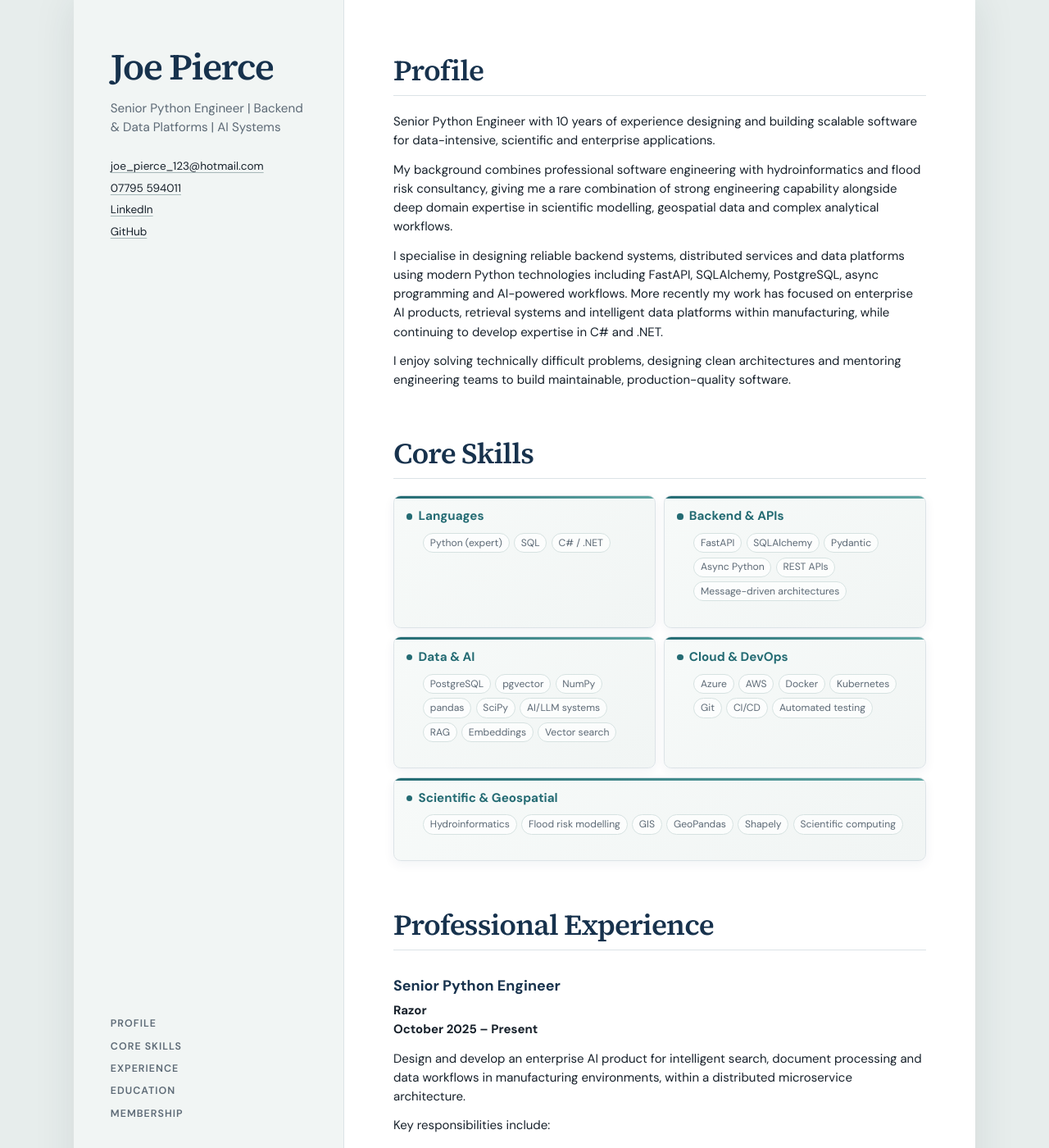
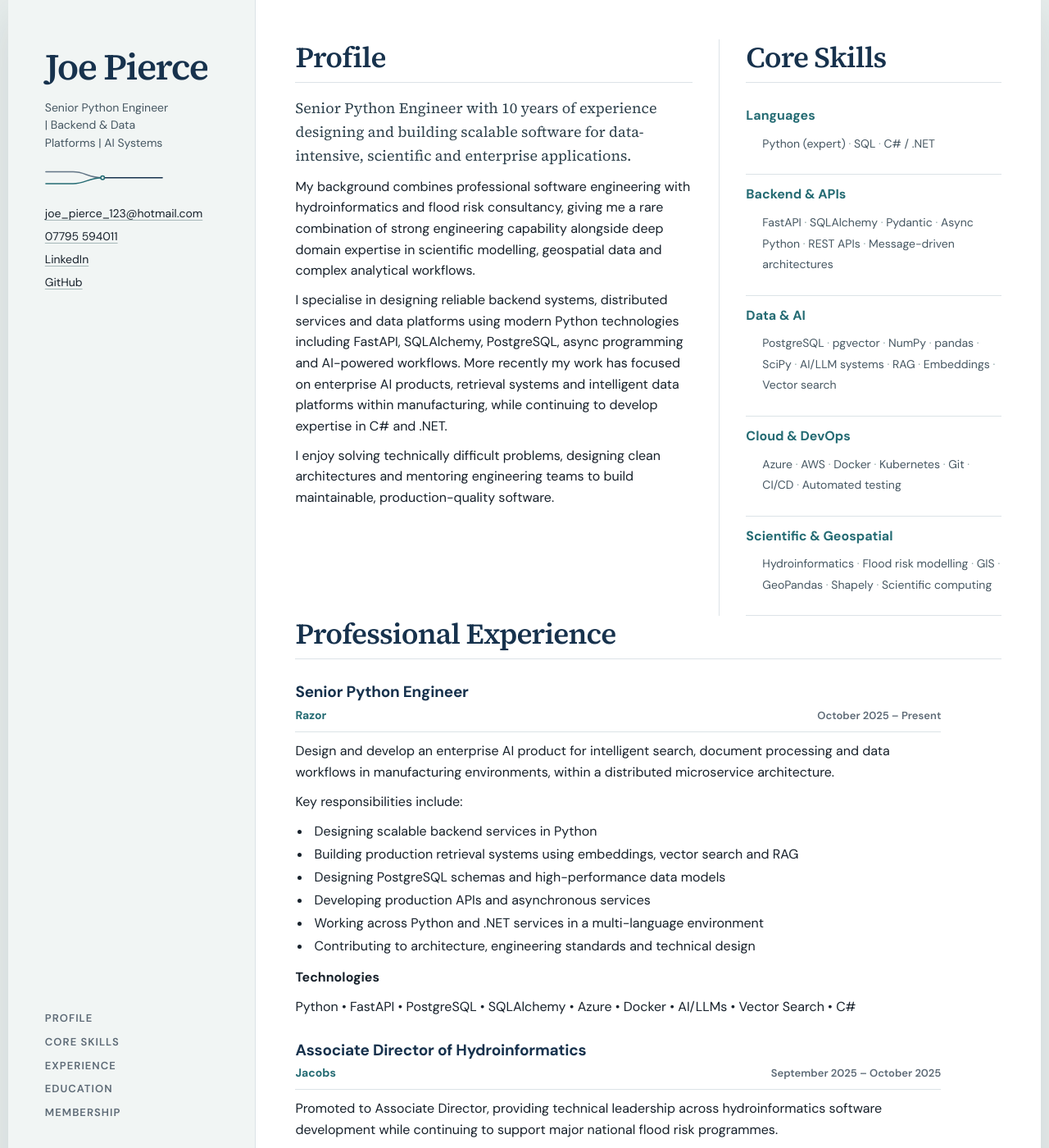
Before and after one commit to joe-pierce/joe-pierce.github.io, a Jekyll site: the page built from index.md, in a window 1280 px wide and 1400 px high. Shown: the whole window at 82% size. Built offline with Jekyll 4.4.1, drawn with Linux system fonts in a browser that asks for light colours.

Commit message:
impeccable design

```diff
--- a/_layouts/default.html
+++ b/_layouts/default.html
@@ -5,16 +5,19 @@
     <meta name="viewport" content="width=device-width, initial-scale=1">
     <meta name="description" content="{{ site.description | escape }}">
     <meta name="theme-color" content="#17324d">
+    <link rel="icon" href="data:,">
 
     <title>{{ page.title | default: site.title | escape }}</title>
 
     <link rel="preconnect" href="https://fonts.googleapis.com">
     <link rel="preconnect" href="https://fonts.gstatic.com" crossorigin>
-    <link href="https://fonts.googleapis.com/css2?family=DM+Sans:wght@400;500;600;700&amp;family=Source+Serif+4:opsz,wght@8..60,400;8..60,600&amp;display=swap" rel="stylesheet">
+    <link href="https://fonts.googleapis.com/css2?family=DM+Sans:wght@400;600;700&amp;family=Source+Serif+4:opsz,wght@8..60,400;8..60,600&amp;display=swap" rel="stylesheet">
     <link rel="stylesheet" href="{{ '/assets/css/style.css' | relative_url }}">
     <link rel="stylesheet" href="{{ '/assets/css/print.css' | relative_url }}" media="print">
   </head>
   <body>
+    <a class="skip-link" href="#main-content">Skip to CV</a>
+
     <header class="print-header">
       <div class="print-header__identity">
         <h1>{{ page.title }}</h1>
@@ -34,6 +37,12 @@
           <header class="identity">
             <a class="identity__name" href="{{ '/' | relative_url }}">{{ page.title }}</a>
             <p class="identity__tagline">{{ page.tagline }}</p>
+            <svg class="identity__confluence" viewBox="0 0 160 24" aria-hidden="true" focusable="false">
+              <path class="identity__stream identity__stream--software" d="M1 4h37c16 0 21 8 40 8" />
+              <path class="identity__stream identity__stream--science" d="M1 20h37c16 0 21-8 40-8" />
+              <path class="identity__stream identity__stream--outflow" d="M78 12h81" />
+              <circle class="identity__junction" cx="78" cy="12" r="2.5" />
+            </svg>
           </header>
 
           <address class="contact-list">
--- a/assets/css/print.css
+++ b/assets/css/print.css
@@ -1,6 +1,17 @@
 @page {
   size: A4 portrait;
   margin: 7mm;
+}
+
+:root {
+  --print-micro: 7.3pt;
+  --print-small: 7.6pt;
+  --print-dense: 8pt;
+  --print-label: 8.2pt;
+  --print-body: 8.9pt;
+  --print-subhead: 9.1pt;
+  --print-section: 13.7pt;
+  --print-display: 24pt;
 }
 
 * {
@@ -14,7 +25,7 @@ body {
   padding: 0;
   color: #111820;
   background: #ffffff;
-  font-family: Arial, Helvetica, sans-serif;
+  font-family: var(--font-body);
   font-size: 8.8pt;
   line-height: 1.35;
   print-color-adjust: exact;
@@ -26,13 +37,17 @@ a {
   text-decoration: none;
 }
 
+.skip-link {
+  display: none;
+}
+
 .print-header {
   display: flex;
   align-items: center;
   justify-content: space-between;
   gap: 8mm;
-  margin: 0 0 5mm;
-  padding: 5mm 6mm;
+  margin: 0 0 4mm;
+  padding: 4.5mm 6mm;
   color: #ffffff;
   background: #17324d;
   border-left: 2mm solid #3fa0a2;
@@ -41,8 +56,9 @@ a {
 .print-header__identity h1 {
   margin: 0;
   color: #ffffff;
-  font-family: Georgia, "Times New Roman", serif;
-  font-size: 24pt;
+  font-family: var(--font-display);
+  font-size: var(--print-display);
+  font-optical-sizing: auto;
   line-height: 0.95;
   letter-spacing: -0.5pt;
 }
@@ -62,7 +78,13 @@ a {
   color: #ffffff;
   font-size: 7.2pt;
   font-style: normal;
+  font-variant-numeric: tabular-nums;
   text-align: right;
+}
+
+.print-header__contact a {
+  min-width: 0;
+  overflow-wrap: anywhere;
 }
 
 .page-shell {
@@ -87,9 +109,14 @@ a {
   padding: 0;
 }
 
+.cv-overview,
+.cv-credentials {
+  display: block;
+}
+
 .cv-section:not(.cv-section--experience) {
   width: 39%;
-  margin: 0 0 4mm;
+  margin: 0 0 3mm;
 }
 
 .cv-section--experience {
@@ -99,13 +126,13 @@ a {
   width: 58%;
   padding-left: 5mm;
   border-left: 0.6pt solid #b9c8cc;
-  font-size: 8.2pt;
-  line-height: 1.27;
+  font-size: var(--print-dense);
+  line-height: 1.26;
 }
 
 .cv-section--profile {
-  font-size: 9.2pt;
-  line-height: 1.4;
+  font-size: var(--print-body);
+  line-height: 1.3;
 }
 
 .cv-content h1,
@@ -116,14 +143,20 @@ a {
 }
 
 .cv-content h1 {
-  margin: 2.5mm 0 1.5mm;
+  margin: 1.8mm 0 1.1mm;
   padding: 0 0 1mm;
   border-bottom: 0.6pt solid #9eb6b7;
   color: #17324d;
-  font-family: Georgia, "Times New Roman", serif;
-  font-size: 13.7pt;
+  font-family: var(--font-display);
+  font-size: var(--print-section);
+  font-optical-sizing: auto;
   line-height: 1.05;
   letter-spacing: -0.2pt;
+}
+
+.cv-content h1:target {
+  color: #17324d;
+  border-bottom-color: #9eb6b7;
 }
 
 .cv-section > h1:first-child {
@@ -139,13 +172,39 @@ a {
 
 .cv-section--experience h2 {
   margin: 1.8mm 0 0.35mm;
-  font-size: 9.1pt;
+  font-size: var(--print-subhead);
+}
+
+.cv-section--experience h2 + p {
+  display: flex;
+  align-items: baseline;
+  gap: 2mm;
+  margin-bottom: 0.8mm;
+  padding-bottom: 0.4mm;
+  border-bottom: 0.4pt solid #dce3e7;
+}
+
+.cv-section--experience h2 + p br {
+  display: none;
+}
+
+.cv-section--experience h2 + p strong:first-child {
+  color: #246b73;
+}
+
+.cv-section--experience h2 + p strong:last-child {
+  margin-left: auto;
+  color: #52616b;
+  font-size: var(--print-micro);
+  font-variant-numeric: tabular-nums;
+  font-weight: 600;
+  white-space: nowrap;
 }
 
 .cv-content h3 {
   margin: 0 0 0.4mm;
   color: #246b73;
-  font-size: 8.2pt;
+  font-size: var(--print-label);
   line-height: 1.1;
 }
 
@@ -183,35 +242,19 @@ a {
   display: none;
 }
 
-.skills-grid {
+.skill-group {
   display: grid;
-  grid-template-columns: repeat(2, minmax(0, 1fr));
-  gap: 1.2mm;
+  grid-template-columns: 32% minmax(0, 1fr);
+  align-items: baseline;
+  gap: 1mm;
+  break-inside: avoid;
+  padding: 0.65mm 0;
+  border-bottom: 0.5pt solid #dce3e7;
 }
 
-.skill-card,
-.skill-card--wide {
-  break-inside: avoid;
-  grid-column: auto;
-  padding: 1.2mm 1.5mm;
-  background: #f1f5f4;
-  border: 0.5pt solid #dce3e7;
-  border-radius: 0;
-  box-shadow: none;
-}
-
-.skill-card::before,
-.skill-card h3::before {
-  display: none;
-}
-
-.skill-card--wide {
-  grid-column: 1 / -1;
-}
-
-.skill-card h3 {
-  display: block;
-  margin-bottom: 0.4mm;
+.skill-group h3 {
+  margin: 0;
+  line-height: 1.2;
 }
 
 .skill-tags {
@@ -219,7 +262,7 @@ a {
   margin: 0;
   padding: 0;
   color: #34444f;
-  font-size: 7.6pt;
+  font-size: var(--print-small);
   line-height: 1.25;
   list-style: none;
 }
@@ -240,9 +283,9 @@ a {
   content: " · ";
 }
 
-.skill-card p {
+.skill-group p {
   margin: 0;
   color: #34444f;
-  font-size: 7.6pt;
+  font-size: var(--print-small);
   line-height: 1.25;
 }
--- a/assets/css/style.scss
+++ b/assets/css/style.scss
@@ -2,6 +2,12 @@
 ---
 
 :root {
+  --font-body: "DM Sans", system-ui, -apple-system, BlinkMacSystemFont, "Segoe UI", sans-serif;
+  --font-display: "Source Serif 4", Georgia, "Times New Roman", serif;
+  --type-body: 1rem;
+  --type-label: 0.875rem;
+  --type-meta: 0.8125rem;
+  --type-subhead: 1.1875rem;
   --ink: #17212b;
   --muted: #5d6a76;
   --accent: #246b73;
@@ -9,6 +15,7 @@
   --line: #dce3e7;
   --paper: #ffffff;
   --sidebar: #f1f5f4;
+  --surface: #f7f9f8;
   --page: #e7edec;
   --content-width: 760px;
 }
@@ -25,9 +32,9 @@ body {
   margin: 0;
   color: var(--ink);
   background: var(--page);
-  font-family: "DM Sans", sans-serif;
-  font-size: 15px;
-  line-height: 1.55;
+  font-family: var(--font-body);
+  font-size: var(--type-body);
+  line-height: 1.6;
   -webkit-font-smoothing: antialiased;
 }
 
@@ -41,14 +48,38 @@ a:hover {
   color: var(--accent-dark);
 }
 
+a:focus-visible {
+  outline: 3px solid var(--accent);
+  outline-offset: 4px;
+  border-radius: 2px;
+}
+
+.skip-link {
+  position: fixed;
+  top: 1rem;
+  left: 1rem;
+  z-index: 10;
+  padding: 0.65rem 0.9rem;
+  color: var(--paper);
+  background: var(--accent-dark);
+  border-radius: 0.35rem;
+  font-weight: 700;
+  transform: translateY(calc(-100% - 2rem));
+}
+
+.skip-link:focus {
+  color: var(--paper);
+  transform: translateY(0);
+}
+
 .page-shell {
   display: grid;
-  grid-template-columns: minmax(250px, 30%) minmax(0, 1fr);
-  width: min(1100px, 100%);
+  grid-template-columns: minmax(250px, 24%) minmax(0, 1fr);
+  width: min(1260px, 100%);
   min-height: 100vh;
   margin: 0 auto;
   background: var(--paper);
-  box-shadow: 0 0 48px rgba(25, 48, 54, 0.1);
+  box-shadow: 0 18px 56px rgba(25, 48, 54, 0.12);
 }
 
 .sidebar {
@@ -69,9 +100,10 @@ a:hover {
 .identity__name {
   display: block;
   color: var(--accent-dark);
-  font-family: "Source Serif 4", serif;
+  font-family: var(--font-display);
   font-size: clamp(2rem, 3.5vw, 2.9rem);
   font-weight: 600;
+  font-optical-sizing: auto;
   line-height: 1;
   letter-spacing: -0.035em;
   text-decoration: none;
@@ -80,9 +112,45 @@ a:hover {
 .identity__tagline {
   max-width: 26ch;
   margin: 1rem 0 0;
-  color: var(--muted);
-  font-size: 0.95rem;
+  color: #465762;
+  font-size: var(--type-label);
   line-height: 1.55;
+  text-wrap: balance;
+}
+
+.identity__confluence {
+  display: block;
+  width: min(9rem, 100%);
+  height: auto;
+  margin: 1.25rem 0 -0.15rem;
+  overflow: visible;
+}
+
+.identity__stream {
+  fill: none;
+  stroke-linecap: round;
+  stroke-width: 1.5;
+  vector-effect: non-scaling-stroke;
+}
+
+.identity__stream--software {
+  stroke: var(--accent-dark);
+  opacity: 0.65;
+}
+
+.identity__stream--science {
+  stroke: var(--accent);
+}
+
+.identity__stream--outflow {
+  stroke: var(--accent-dark);
+}
+
+.identity__junction {
+  fill: var(--sidebar);
+  stroke: var(--accent);
+  stroke-width: 1.5;
+  vector-effect: non-scaling-stroke;
 }
 
 .contact-list {
@@ -90,7 +158,7 @@ a:hover {
   flex-direction: column;
   gap: 0.35rem;
   margin-top: 1.5rem;
-  font-size: 0.85rem;
+  font-size: var(--type-label);
   font-style: normal;
   overflow-wrap: anywhere;
 }
@@ -99,6 +167,11 @@ a:hover {
   width: fit-content;
   color: var(--ink);
   text-decoration-color: #a6b7b8;
+}
+
+.contact-list a:hover {
+  color: var(--accent);
+  text-decoration-color: currentColor;
 }
 
 .section-nav {
@@ -110,23 +183,47 @@ a:hover {
 }
 
 .section-nav a {
+  position: relative;
   width: fit-content;
   color: var(--muted);
-  font-size: 0.78rem;
+  font-size: var(--type-meta);
   font-weight: 600;
   letter-spacing: 0.08em;
   text-decoration: none;
   text-transform: uppercase;
 }
 
+.section-nav a::after {
+  position: absolute;
+  right: 0;
+  bottom: -0.25rem;
+  left: 0;
+  height: 2px;
+  background: var(--accent);
+  content: "";
+  transform: scaleX(0);
+  transform-origin: left;
+  transition: transform 180ms ease-out;
+}
+
 .section-nav a:hover {
   color: var(--accent);
+}
+
+.section-nav a:hover::after,
+.section-nav a:focus-visible::after {
+  transform: scaleX(1);
 }
 
 .cv-content {
   width: 100%;
   max-width: calc(var(--content-width) + 8rem);
   padding: clamp(2.5rem, 5vw, 4rem) clamp(1.5rem, 5vw, 3.75rem);
+}
+
+.cv-overview,
+.cv-credentials {
+  display: contents;
 }
 
 .print-header {
@@ -137,6 +234,18 @@ a:hover {
   margin-top: 0;
 }
 
+.cv-section--profile {
+  padding-bottom: 0.35rem;
+}
+
+.cv-section--profile > h1 + p {
+  color: #2f424d;
+  font-family: var(--font-display);
+  font-size: 1.125rem;
+  font-optical-sizing: auto;
+  line-height: 1.62;
+}
+
 .cv-content h1,
 .cv-content h2,
 .cv-content h3 {
@@ -145,113 +254,177 @@ a:hover {
 }
 
 .cv-content h1 {
-  margin: 3.5rem 0 1.25rem;
+  margin: 2.75rem 0 1rem;
   padding-bottom: 0.5rem;
   border-bottom: 1px solid var(--line);
-  font-family: "Source Serif 4", serif;
+  font-family: var(--font-display);
   font-size: clamp(1.7rem, 3vw, 2.2rem);
   font-weight: 600;
+  font-optical-sizing: auto;
   letter-spacing: -0.025em;
   scroll-margin-top: 2rem;
+  text-wrap: balance;
+}
+
+.cv-content h1:target {
+  color: var(--accent);
+  border-bottom-color: var(--accent);
 }
 
 .cv-content h2 {
   margin: 2rem 0 0.25rem;
-  font-size: 1.12rem;
+  font-size: 1.125rem;
   font-weight: 700;
   scroll-margin-top: 2rem;
+  text-wrap: balance;
+}
+
+.cv-section--experience h2 {
+  margin-top: 1.75rem;
+  font-size: var(--type-subhead);
+  letter-spacing: -0.012em;
+}
+
+.cv-section--experience h2 + p {
+  display: flex;
+  align-items: baseline;
+  flex-wrap: wrap;
+  gap: 0.2rem 0.75rem;
+  margin: 0.3rem 0 0.65rem;
+  padding-bottom: 0.5rem;
+  border-bottom: 1px solid var(--line);
+}
+
+.cv-section--experience h2 + p br {
+  display: none;
+}
+
+.cv-section--experience h2 + p strong:first-child {
+  color: var(--accent);
+  font-size: var(--type-label);
+}
+
+.cv-section--experience h2 + p strong:last-child {
+  margin-left: auto;
+  color: var(--muted);
+  font-size: var(--type-meta);
+  font-variant-numeric: tabular-nums;
+  font-weight: 600;
+  white-space: nowrap;
 }
 
 .cv-content h3 {
   margin: 0 0 0.25rem;
-  font-size: 0.95rem;
+  font-size: var(--type-body);
   font-weight: 700;
 }
 
 .cv-content p {
   max-width: 72ch;
-  margin: 0.5rem 0 0.75rem;
+  margin: 0.4rem 0 0.65rem;
+  overflow-wrap: break-word;
+  text-wrap: pretty;
 }
 
 .cv-content ul {
-  margin: 0.5rem 0 1rem;
+  margin: 0.4rem 0 0.8rem;
   padding-left: 1.25rem;
 }
 
 .cv-content li {
   margin: 0.15rem 0;
   padding-left: 0.2rem;
+  overflow-wrap: break-word;
 }
 
 .cv-content hr {
   display: none;
 }
 
-.skills-grid {
-  display: grid;
-  grid-template-columns: repeat(2, minmax(0, 1fr));
-  gap: 0.65rem;
+.cv-section--skills {
+  container-type: inline-size;
 }
 
-.skill-card {
-  position: relative;
-  overflow: hidden;
-  padding: 0.95rem;
-  background: linear-gradient(145deg, #f7faf9, var(--sidebar));
-  border: 1px solid var(--line);
-  border-radius: 0.55rem;
-  box-shadow: 0 4px 14px rgba(23, 50, 77, 0.06);
+.skill-group {
+  display: grid;
+  grid-template-columns: 10.75rem minmax(0, 1fr);
+  align-items: baseline;
+  gap: clamp(1rem, 3vw, 2rem);
+  padding: 0.75rem 0;
+  border-bottom: 1px solid var(--line);
 }
 
-.skill-card::before {
-  position: absolute;
-  top: 0;
-  right: 0;
-  left: 0;
-  height: 3px;
-  background: linear-gradient(90deg, var(--accent), #61a7a4);
-  content: "";
-}
-
-.skill-card--wide {
-  grid-column: 1 / -1;
-}
-
-.skill-card h3 {
-  display: flex;
-  align-items: center;
-  gap: 0.45rem;
-  margin-bottom: 0.65rem;
+.skill-group h3 {
+  margin: 0;
   color: var(--accent);
-}
-
-.skill-card h3::before {
-  width: 0.45rem;
-  height: 0.45rem;
-  flex: 0 0 auto;
-  background: var(--accent);
-  border-radius: 50%;
-  content: "";
+  line-height: 1.45;
 }
 
 .skill-tags {
-  display: flex;
-  flex-wrap: wrap;
-  gap: 0.35rem;
+  display: block;
   margin: 0;
   padding: 0;
   list-style: none;
 }
 
 .skill-tags li {
+  display: inline;
   margin: 0;
-  padding: 0.18rem 0.48rem;
-  color: var(--muted);
-  background: rgba(255, 255, 255, 0.72);
-  border: 1px solid #d6e2e1;
-  border-radius: 999px;
-  font-size: 0.76rem;
-  line-height: 1.35;
+  padding: 0;
+  color: #465762;
+  font-size: var(--type-label);
+  line-height: 1.55;
+}
+
+.skill-tags li:not(:last-child)::after {
+  color: #8ca5a5;
+  content: "  ·  ";
+}
+
+@container (max-width: 34rem) {
+  .skill-group {
+    grid-template-columns: 1fr;
+    gap: 0.2rem;
+  }
+}
+
+@media (min-width: 1080px) {
+  .cv-content {
+    max-width: none;
+    padding: 3rem;
+  }
+
+  .cv-overview {
+    display: grid;
+    grid-template-columns: minmax(0, 1.35fr) minmax(18rem, 0.9fr);
+    align-items: start;
+  }
+
+  .cv-overview .cv-section > h1:first-child {
+    margin-top: 0;
+  }
+
+  .cv-overview .cv-section--profile {
+    padding-right: 2rem;
+  }
+
+  .cv-overview .cv-section--skills {
+    padding-left: 2rem;
+    border-left: 1px solid var(--line);
+  }
+
+  .cv-credentials {
+    display: grid;
+    grid-template-columns: repeat(2, minmax(0, 1fr));
+    gap: 3rem;
+  }
+}
+
+@media (min-width: 761px) and (max-width: 1079px) {
+  .sidebar__inner {
+    padding-right: 1.5rem;
+    padding-left: 1.5rem;
+  }
 }
 
 @media (max-width: 760px) {
@@ -283,14 +456,35 @@ a:hover {
   }
 
   .cv-content h1 {
-    margin-top: 3.5rem;
+    margin-top: 2.5rem;
   }
 
-  .skills-grid {
+  .cv-section--profile > h1 + p {
+    font-size: 1.0625rem;
+  }
+
+}
+
+@media (max-width: 520px) {
+  .contact-list {
     grid-template-columns: 1fr;
   }
 
-  .skill-card--wide {
-    grid-column: auto;
+  .cv-section--experience h2 + p {
+    display: grid;
+  }
+
+  .cv-section--experience h2 + p strong:last-child {
+    margin-left: 0;
   }
 }
+
+@media (prefers-reduced-motion: reduce) {
+  html {
+    scroll-behavior: auto;
+  }
+
+  .section-nav a::after {
+    transition: none;
+  }
+}
--- a/index.md
+++ b/index.md
@@ -7,6 +7,8 @@ phone: 07795 594011
 linkedin: https://www.linkedin.com/in/joe-pierce-b78139100
 github: https://github.com/joe-pierce
 ---
+
+<div class="cv-overview" markdown="1">
 
 <section class="cv-section cv-section--profile" markdown="1">
 
@@ -28,32 +30,32 @@ I enjoy solving technically difficult problems, designing clean architectures an
 
 # Core Skills
 
-<div class="skills-grid">
-  <section class="skill-card">
+<div class="skills-index">
+  <section class="skill-group">
     <h3>Languages</h3>
     <ul class="skill-tags">
       <li>Python (expert)</li><li>SQL</li><li>C# / .NET</li>
     </ul>
   </section>
-  <section class="skill-card">
+  <section class="skill-group">
     <h3>Backend &amp; APIs</h3>
     <ul class="skill-tags">
       <li>FastAPI</li><li>SQLAlchemy</li><li>Pydantic</li><li>Async Python</li><li>REST APIs</li><li>Message-driven architectures</li>
     </ul>
   </section>
-  <section class="skill-card">
+  <section class="skill-group">
     <h3>Data &amp; AI</h3>
     <ul class="skill-tags">
       <li>PostgreSQL</li><li>pgvector</li><li>NumPy</li><li>pandas</li><li>SciPy</li><li>AI/LLM systems</li><li>RAG</li><li>Embeddings</li><li>Vector search</li>
     </ul>
   </section>
-  <section class="skill-card">
+  <section class="skill-group">
     <h3>Cloud &amp; DevOps</h3>
     <ul class="skill-tags">
       <li>Azure</li><li>AWS</li><li>Docker</li><li>Kubernetes</li><li>Git</li><li>CI/CD</li><li>Automated testing</li>
     </ul>
   </section>
-  <section class="skill-card skill-card--wide">
+  <section class="skill-group">
     <h3>Scientific &amp; Geospatial</h3>
     <ul class="skill-tags">
       <li>Hydroinformatics</li><li>Flood risk modelling</li><li>GIS</li><li>GeoPandas</li><li>Shapely</li><li>Scientific computing</li>
@@ -62,6 +64,8 @@ I enjoy solving technically difficult problems, designing clean architectures an
 </div>
 
 </section>
+
+</div>
 
 ---
 
@@ -148,6 +152,8 @@ Highlights:
 
 ---
 
+<div class="cv-credentials" markdown="1">
+
 <section class="cv-section cv-section--education" markdown="1">
 
 # Education
@@ -169,3 +175,5 @@ Third year completed at McMaster University, Canada.
 Royal Geographical Society
 
 </section>
+
+</div>
```
